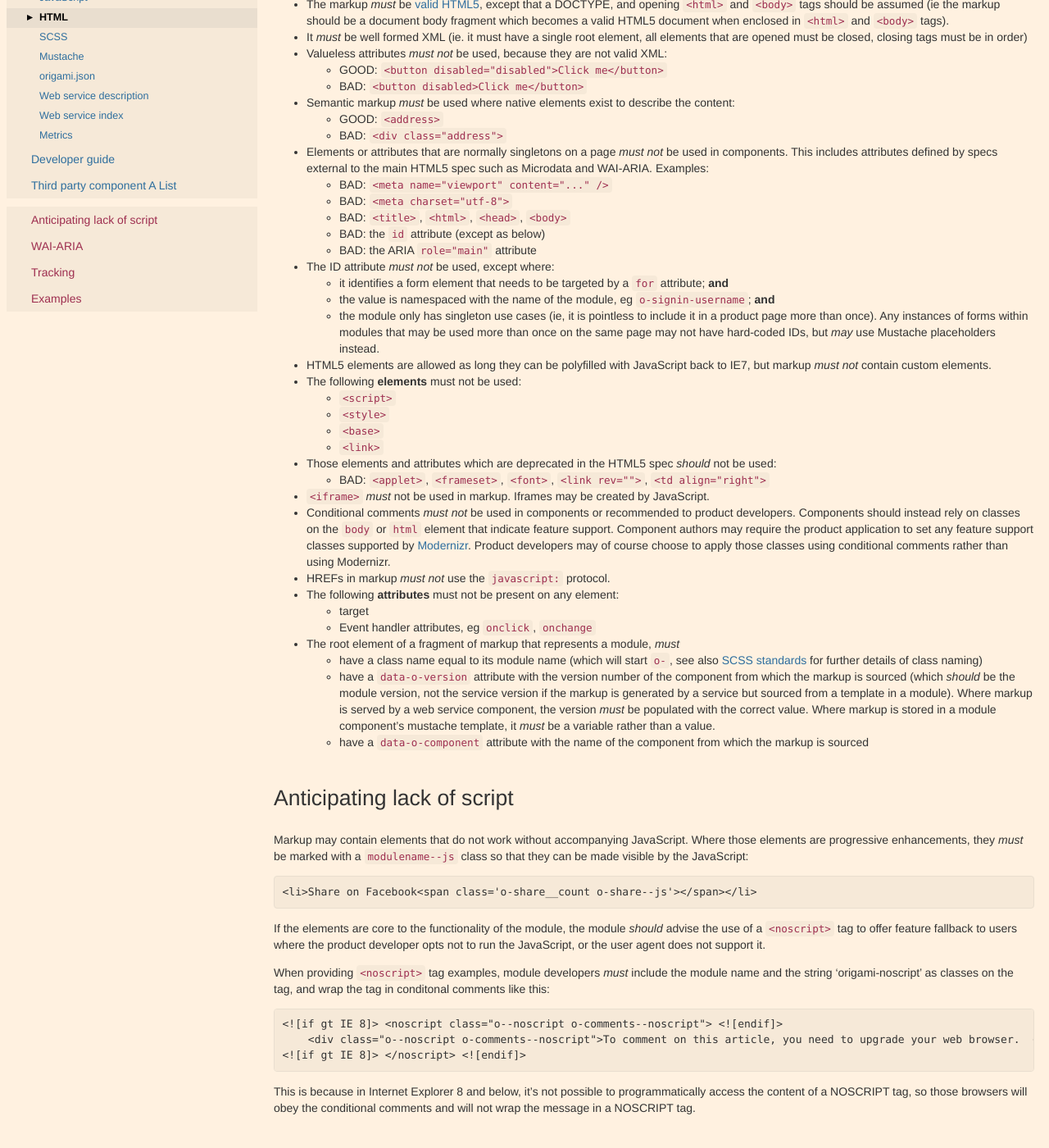
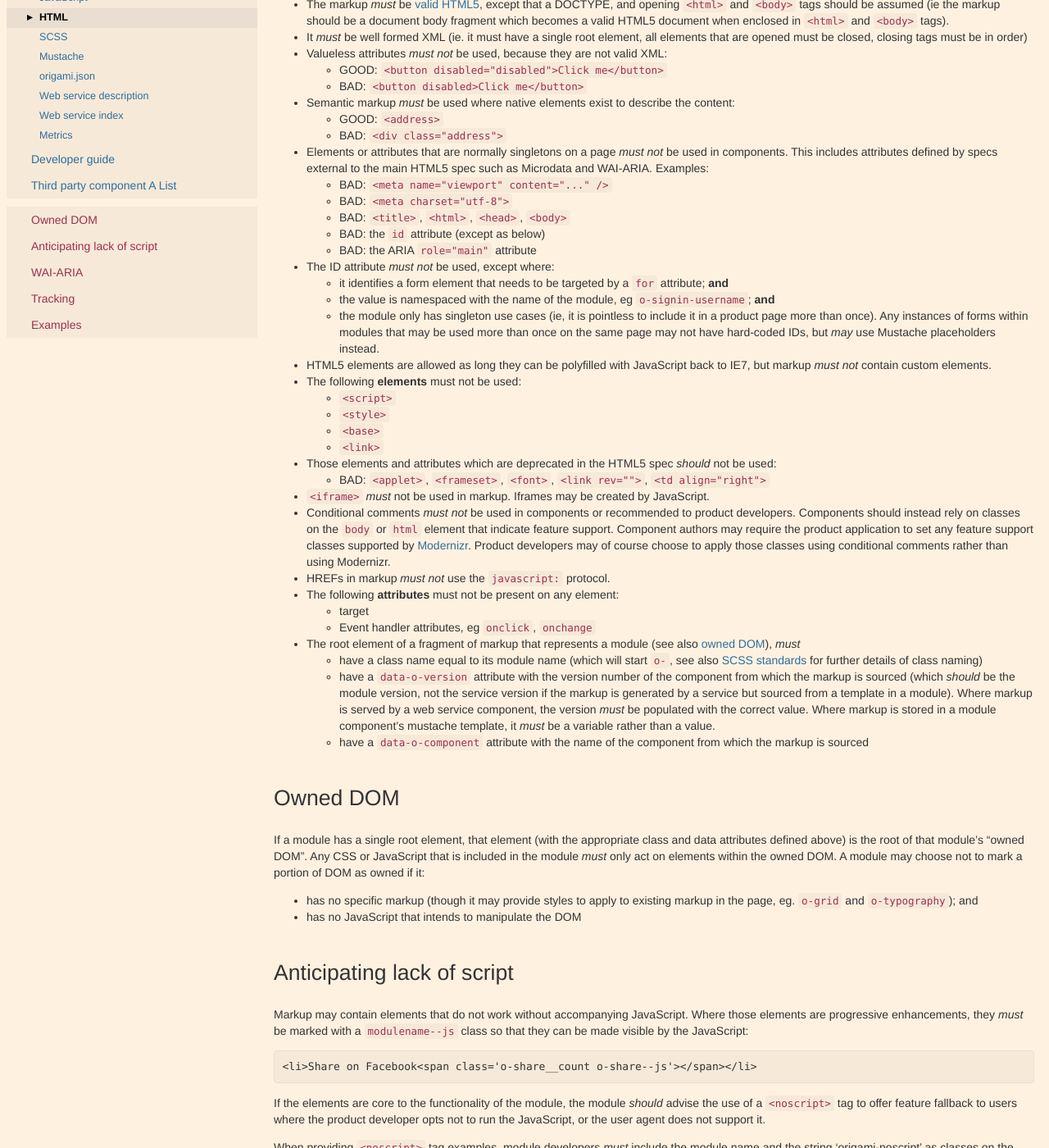
Before and after one commit to Financial-Times/ft-origami, a Jekyll site: the page built from docs/syntax/html.md, in a window 1280 px wide and 1400 px high, scrolled down 279 px. Shown: the whole window at 82% size. Built offline with Jekyll 4.4.1, drawn with Linux system fonts in a browser that asks for light colours.

Commit message:
Clarify owned DOM

```diff
--- a/docs/syntax/html.md
+++ b/docs/syntax/html.md
@@ -41,10 +41,17 @@ Where Origami components include or output HTML, it should meet the following re
 * The following **attributes** must not be present on any element:
 	* target
 	* Event handler attributes, eg `onclick`, `onchange`
-* The root element of a fragment of markup that represents a module, *must*
+* The root element of a fragment of markup that represents a module (see also [owned DOM](#owned_dom)), *must*
 	* have a class name equal to its module name (which will start `o-`, see also [SCSS standards]({{site.baseurl}}/docs/syntax/scss) for further details of class naming)
 	* have a `data-o-version` attribute with the version number of the component from which the markup is sourced (which *should* be the module version, not the service version if the markup is generated by a service but sourced from a template in a module).  Where markup is served by a web service component, the version *must* be populated with the correct value.  Where markup is stored in a module component's mustache template, it *must* be a variable rather than a value.
 	* have a `data-o-component` attribute with the name of the component from which the markup is sourced
+
+## Owned DOM
+
+If a module has a single root element, that element (with the appropriate class and data attributes defined above) is the root of that module's "owned DOM".  Any CSS or JavaScript that is included in the module *must* only act on elements within the owned DOM.  A module may choose not to mark a portion of DOM as owned if it:
+
+* has no specific markup (though it may provide styles to apply to existing markup in the page, eg. `o-grid` and `o-typography`); and
+* has no JavaScript that intends to manipulate the DOM
 
 ## Anticipating lack of script
 
```
Also changed, not shown: docs/syntax/js.md (+3 -2 lines), docs/syntax/scss.md (+3 -1 lines).
